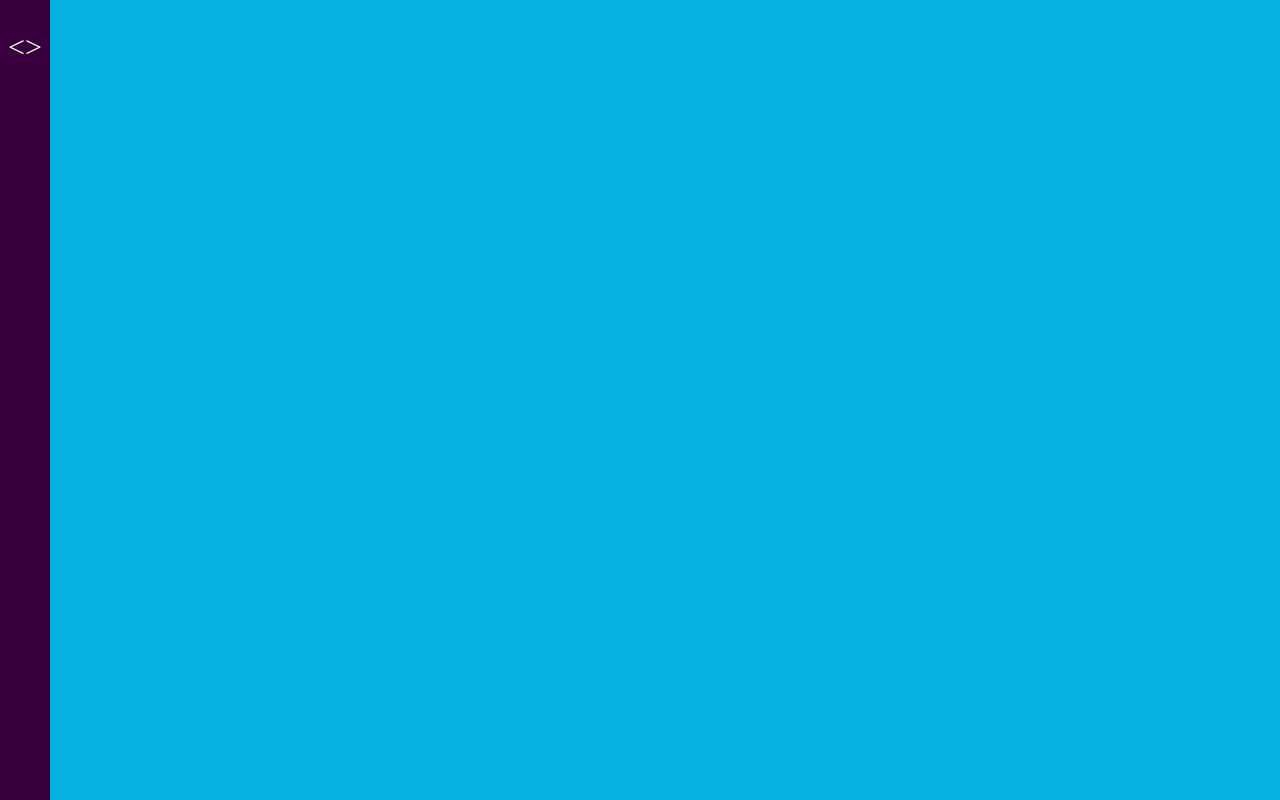
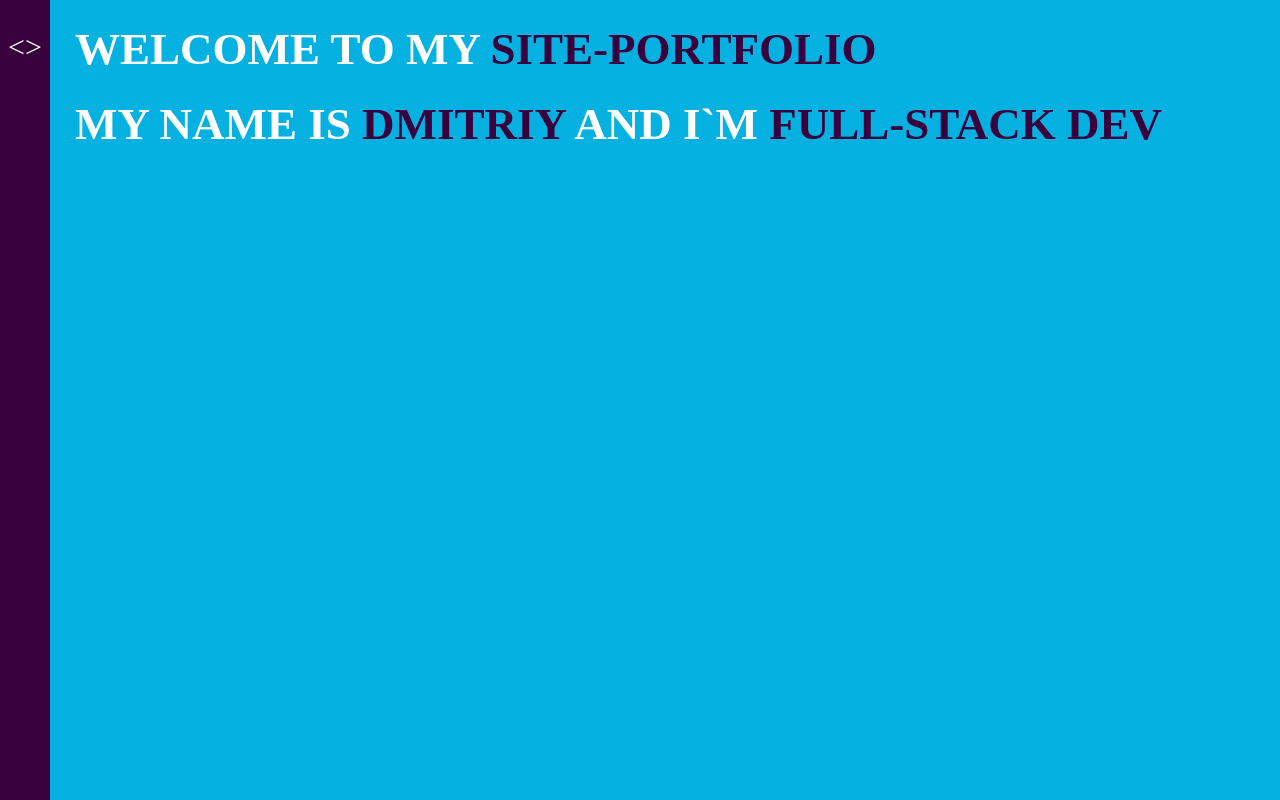
Before and after one commit to DimaNovik/Portfolio, a plain HTML site: page site/main.html in a window 1280 px wide. Drawn offline with Linux system fonts and the light colour scheme.

Commit message:
Created text in right side

```diff
--- a/site/css/main.css
+++ b/site/css/main.css
@@ -69,3 +69,18 @@ body {
 	width: 100%;
 	background-color: #04B1E1;
 }
+
+.welcome {
+	margin: 0 10px;
+}
+
+.welcome h2 {
+	font-size: 4.5em;
+	color:#fff;
+	text-transform: uppercase;
+	padding: 23px 0 0 15px;
+}
+
+.welcome span {
+	color:#38003C;
+}
--- a/site/main.html
+++ b/site/main.html
@@ -1 +1 @@
-<!DOCTYPE html><html lang="en"><head><meta charset="UTF-8"><link href="css/main.css" rel="stylesheet"><title>DN - PORTFOLIO</title></head><body><div class="wrapper"><div class="left-menu" id="left-menu"><a href="#" id="open-menu"><></a><div class="content-menu" id="content-menu"><div class="foto"></div><div class="menu"><ul><li><a href="about.html">About myself</a></li><li><a href="education.html">Education</a></li><li><a href="skills.html">Skills</a></li><li><a href="contact.html">Contact</a></li></ul></div></div></div><div class="main-content"></div></div></body></html><script src="js/view-menu.js"></script>
+<!DOCTYPE html><html lang="en"><head><meta charset="UTF-8"><link href="css/main.css" rel="stylesheet"><title>DN - PORTFOLIO</title></head><body><div class="wrapper"><div class="left-menu" id="left-menu"><a href="#" id="open-menu"><></a><div class="content-menu" id="content-menu"><div class="foto"></div><div class="menu"><ul><li><a href="about.html">About myself</a></li><li><a href="education.html">Education</a></li><li><a href="skills.html">Skills</a></li><li><a href="contact.html">Contact</a></li></ul></div></div></div><div class="main-content"><div class="welcome"><h2>Welcome to my <span>site-portfolio</span></h2><h2>My name is <span>Dmitriy</span> and I`m <span>FULL-STACK Dev</span></h2></div></div></div></body></html><script src="js/view-menu.js"></script>
```
Also changed, not shown: site/includes/content.html (+1 -0 lines).
